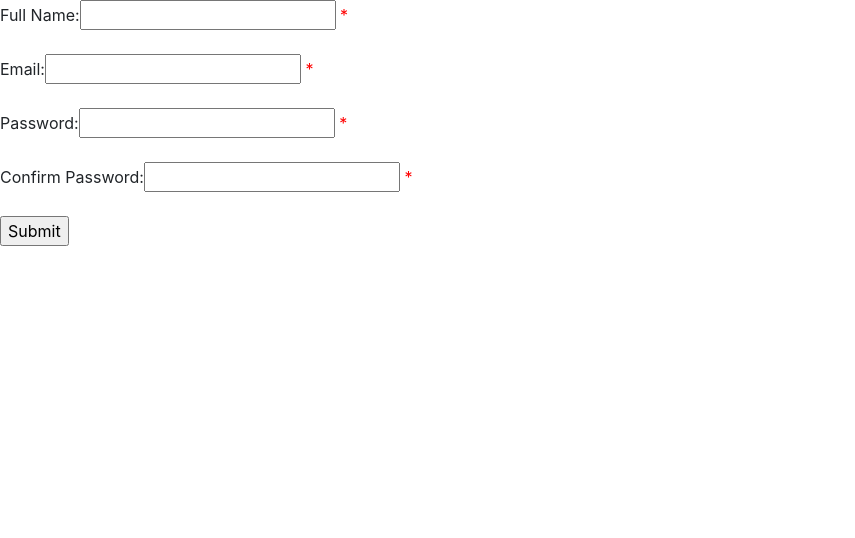
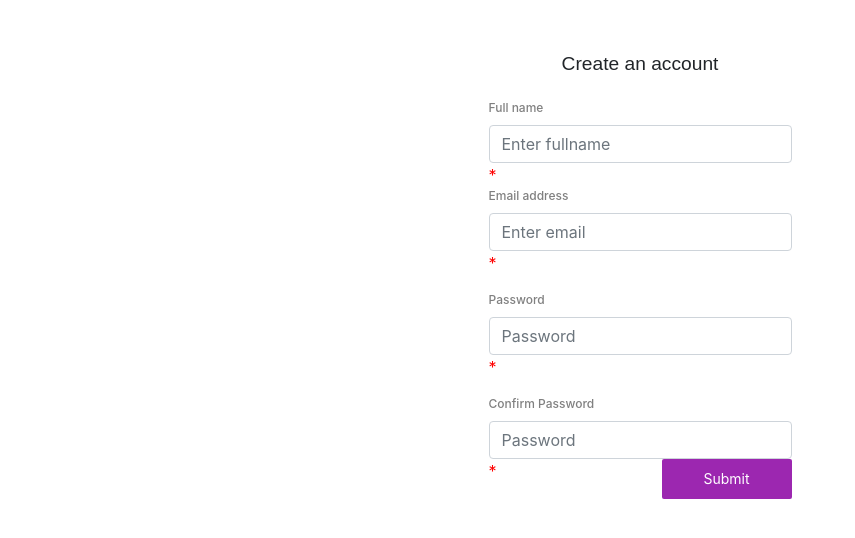
Before and after one commit to andela-wmumbi/ShoppingCart, a PHP site: page /register.php in a window 1280 px wide. Shown: the top 538 px of the page, without its empty margins (0-855 px from the left). Run offline with PHP 8.4, Linux system fonts and the light colour scheme; some libraries are stand-ins or nearby versions.

Commit message:
ch(register): fix register page   - added email validations   - fixed styling violations
[Delivers #152963500]

```diff
--- a/app/index.php
+++ b/app/index.php
@@ -25,7 +25,7 @@ foreach ($items as $key => $item) {
 				</a>
 				<div class="card-body">
 					<h4>'.$item['name'].'</h4>
-					<p>Stock: '.$item['quantity'].'</p>
+					<p>Stock: '.$item['stock'].'</p>
 					<p>Price: $'.$item['cost'].'</p>
 				</div>
 			</div>
--- a/app/main.css
+++ b/app/main.css
@@ -74,3 +74,11 @@ ul {
 .v1 {
   border-right: 1px solid black;
 }
+
+.create {
+  text-align: center;
+  margin-bottom: 20px;
+  margin-top: 50px;
+  font-family: "Futura Std", sans-serif;
+  font-size: larger;
+}
--- a/app/register.php
+++ b/app/register.php
@@ -3,22 +3,32 @@ require "../includes/session.php";
 require "../includes/db.php";
 require "../includes/utils.php";
 
-$valErr = $confirmErr = "";
-if (!empty($_POST)) {
-    if (empty($_POST['email']) || empty($_POST['name']) || empty($_POST['password']) || empty($_POST['confirmpwd'])) {
-        $valErr = "Field required";
-    } else {
+$emailErr = $nameErr = $passwordErr = $confirmErr = $valErr = "";
+
+if (isset($_POST["formSubmit"])) {
+    empty(trim($_POST['email'])) ? $emailErr = "Field required" : "";
+    empty(trim($_POST['name'])) ?  $nameErr = "Field required" : "";
+    empty(trim($_POST['password'])) ? $passwordErr = "Field required" : "";
+    empty(trim($_POST['confirmpwd'])) ? $confirmErr = "Field required" : "";
+    (!empty(trim($_POST['email'])) && !filter_var($_POST['email'], FILTER_VALIDATE_EMAIL)) ? $valErr = "Enter a valid email" : "";
+
+    ($_POST['password'] !== $_POST['confirmpwd']) ? $confirmErr = "Passwords do not match" : "";
+
+    if (!$emailErr && !$nameErr && !$passwordErr && !$confirmErr) {
         $email = $_POST['email'];
         $name = $_POST['name'];
-
-        if ($_POST['password'] != $_POST['confirmpwd']) {
-            $confirmErr = "Passwords do not match";
-        } else {
         $password = $_POST['password'];
-        }
-        $confirmpassword = $_POST['confirmpwd'];
         $hashedpwd = password_hash($password, PASSWORD_DEFAULT);
 
+        $sql = "SELECT email FROM users WHERE email=:email";
+        $stmt = $connect->prepare($sql);
+        $stmt->bindValue(':email', $email);
+        $stmt->execute();
+        $result = $stmt->fetchColumn();
+
+        if ($result) {
+            $emailErr = "Email already exists";
+        } else {
             $sql = "INSERT INTO users(name,email,password) VALUES(:name,:email,:password)";
 
             $auth = $connect->prepare($sql);
@@ -35,6 +45,7 @@ if (!empty($_POST)) {
             }
         }
     }
+}
 ?>
 <html>
 <head>
@@ -42,29 +53,37 @@ if (!empty($_POST)) {
   <link rel="stylesheet" href="css/bootstrap.min.css" />
 </head>
 <body>
+<div class="create">Create an account</div>
 <div>
-    <form method = "post">
-        Full Name:<input type="text" name="name"
-        value="<?php echo isset($_POST['name']) ? $_POST['name'] : '';?>"
-        >
-         <span class="error">* <?php echo $valErr;?></span>
-         <br>
-         <br>
-        Email:<input type="email" name="email"
+  <form method = "post"  class="form">
+    <div class="form-group">
+      <label>Full name</label>
+      <input type="text" name="name" class="form-control"
+        placeholder="Enter fullname"
+        value="<?php echo isset($_POST['name']) ? $_POST['name'] : '';?>">
+      <span class="error">* <?php echo $nameErr;?></span>
+    <div class="form-group">
+      <label for="exampleInputEmail1">Email address</label>
+      <input type="text" name="email" class="form-control"
+        id="exampleInputEmail1" aria-describedby="emailHelp"
+        placeholder="Enter email"
         value="<?php echo isset($_POST['email']) ? $_POST['email'] : '';?>">
-         <span class="error">* <?php echo $valErr;?></span>
-        <br>
-        <br>
-        Password:<input type="password" name="password">
-        <span class="error">* <?php echo $valErr;?></span>
-        <br>
-        <br>
-        Confirm Password:<input type="password" name="confirmpwd">
-         <span class="error">* <?php echo $valErr;?> <?php echo $confirmErr;?></span>
-        <br>
-        <br>
-        <input type="submit" name="formSubmit" value="Submit">
+      <span class="error">* <?php echo $emailErr;?><?php echo $valErr;?></span>
+    </div>
+    <div class="form-group">
+      <label for="exampleInputPassword1">Password</label>
+      <input type="password" name="password" class="form-control"
+        id="exampleInputPassword1" placeholder="Password">
+      <span class="error">* <?php echo $passwordErr;?></span>
+    </div>
+    <div class="form-group">
+      <label for="exampleInputPassword1">Confirm Password</label>
+      <input type="password" name="confirmpwd" class="form-control"
+        id="exampleInputPassword1" placeholder="Password">
+      <span class="error">* <?php echo $confirmErr;?></span>
+    <button type="submit" name="formSubmit" class="btn btn-primary">Submit</button>
   </form>
+</div>
 </div>
 </body>
 </html>
```
Also changed, not shown: app/cartView.php (+19 -8 lines), app/itemView.php (+6 -4 lines), phpcs-ruleset.xml (deleted, +0 -71 lines), phpmd-ruleset.xml (deleted, +0 -32 lines), .codeclimate.yml, app/.codeclimate.yml (added), app/.eslintrc.yml (added), 2 other files. Lines whose indentation alone changed are shown as unchanged.
